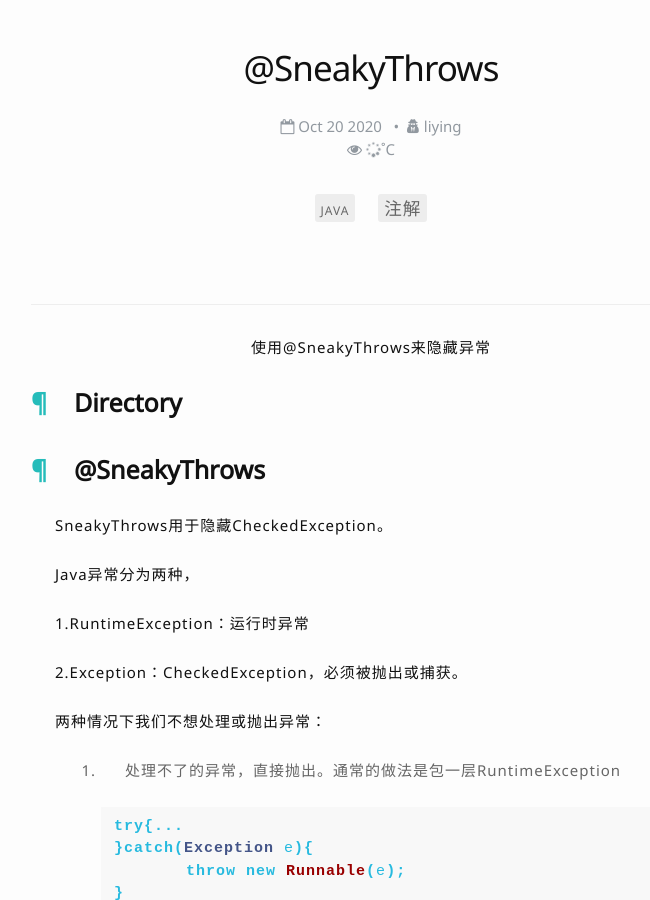
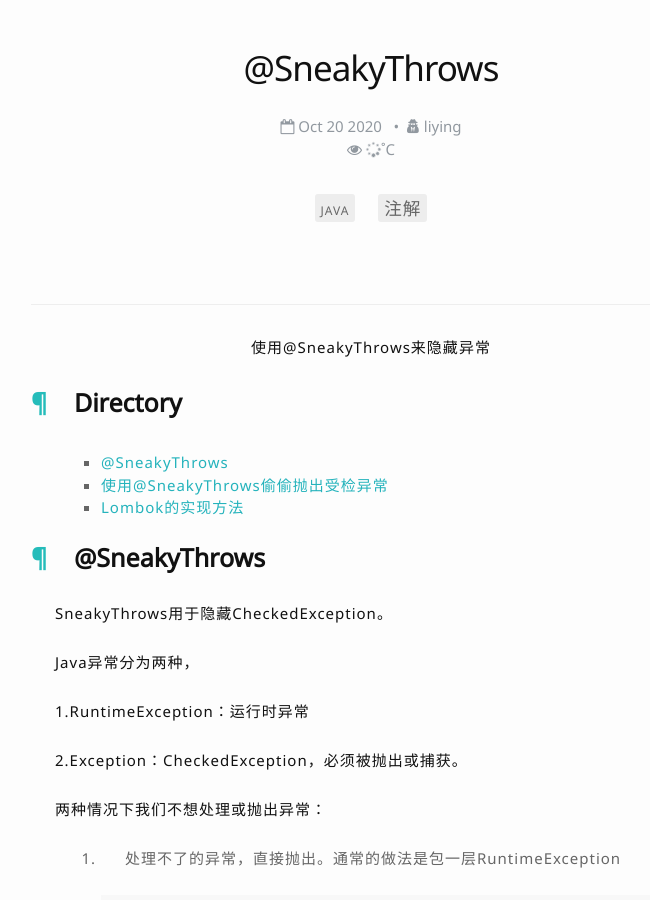
Before and after one commit to LeeLeeLeeLeeLynn/LeeLeeLeeLeeLynn.github.io, a Jekyll site: the page built from _posts/2020-10-21-@SneakyThrows.markdown, in a window 1280 px wide and 900 px high. Shown: the whole window, without its empty margins (269-919 px from the left). Built offline with Jekyll 4.4.1, drawn with Linux system fonts in a browser that asks for light colours; nearby versions of some CDN libraries; comment, search, counter and statistics services are not loaded.

Commit message:
增加目录

```diff
--- a/_posts/2020-10-21-@SneakyThrows.markdown
+++ b/_posts/2020-10-21-@SneakyThrows.markdown
@@ -10,6 +10,8 @@ finished: true
 
 ---
 
+* 目录   //必须，*号后面的内容随意。
+{:toc #markdown-toc}
 ## @SneakyThrows
 
 SneakyThrows用于隐藏CheckedException。
```
